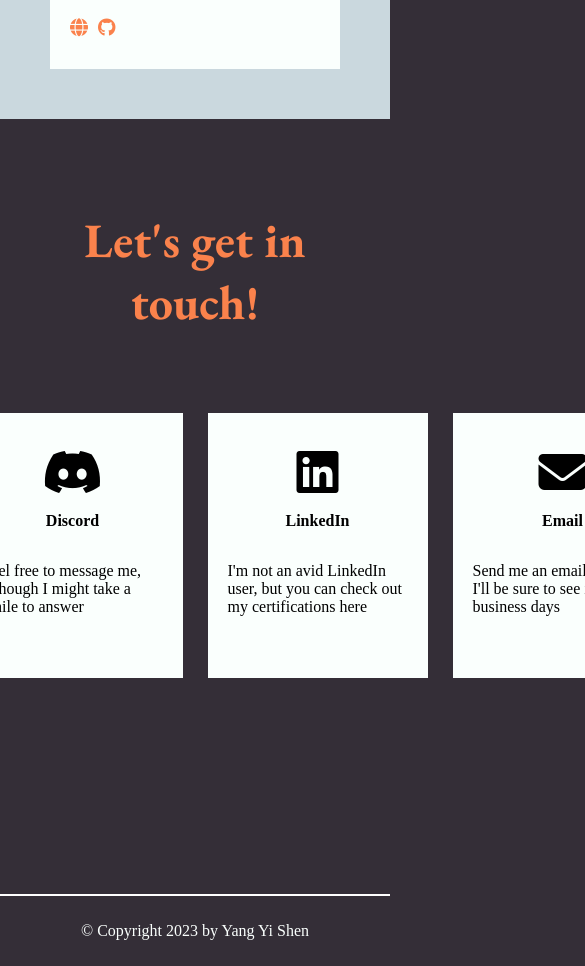
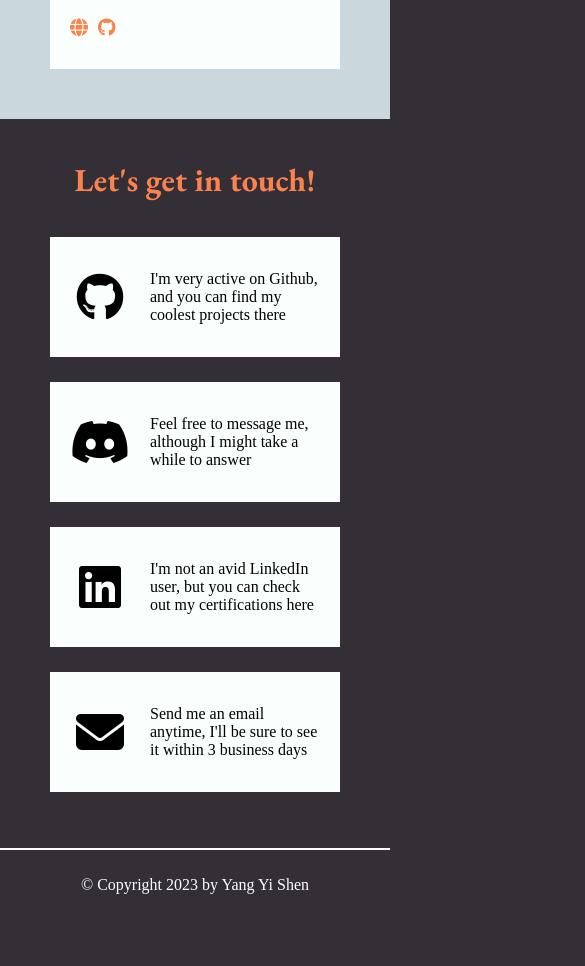
Before and after one commit to Yang-Yi-Shen/personal-website, a Vue app: page / in a window 390 px wide. Shown: the part 2924-3890 px from the top of the page, 585 px wide, since content can reach past the window. After the commit the page ends 3844 px from the top, so only its background shows below. Built offline with nearby package versions, Linux system fonts and the light colour scheme; a web font is replaced by a local one.

Commit message:
feat: make contact section mobile friendly

```diff
--- a/src/components/Contact.vue
+++ b/src/components/Contact.vue
@@ -88,4 +88,41 @@ function discord() {
 .contacts-text {
     color: black;
 }
+
+@media (max-width: 768px) {
+    #contacts {
+        padding: 40px 0px;
+    }
+
+    .contacts-title {
+        margin: 0px;
+        padding-bottom: 20px;
+        font-size: 32px;
+    }
+
+    .contacts-list {
+        flex-direction: column;
+        padding: 0px 50px;
+    }
+
+    .contacts-item {
+        width: auto;
+        height: 120px;
+        padding: 0px;
+        padding-right: 20px;
+        align-items: center;
+        justify-content: baseline;
+        flex-direction: row;
+    }
+
+    .contacts-icon {
+        width: 100px;
+        display: flex;
+        justify-content: center;
+    }
+
+    .contacts-label {
+        display: none;
+    }
+}
 </style>
```
